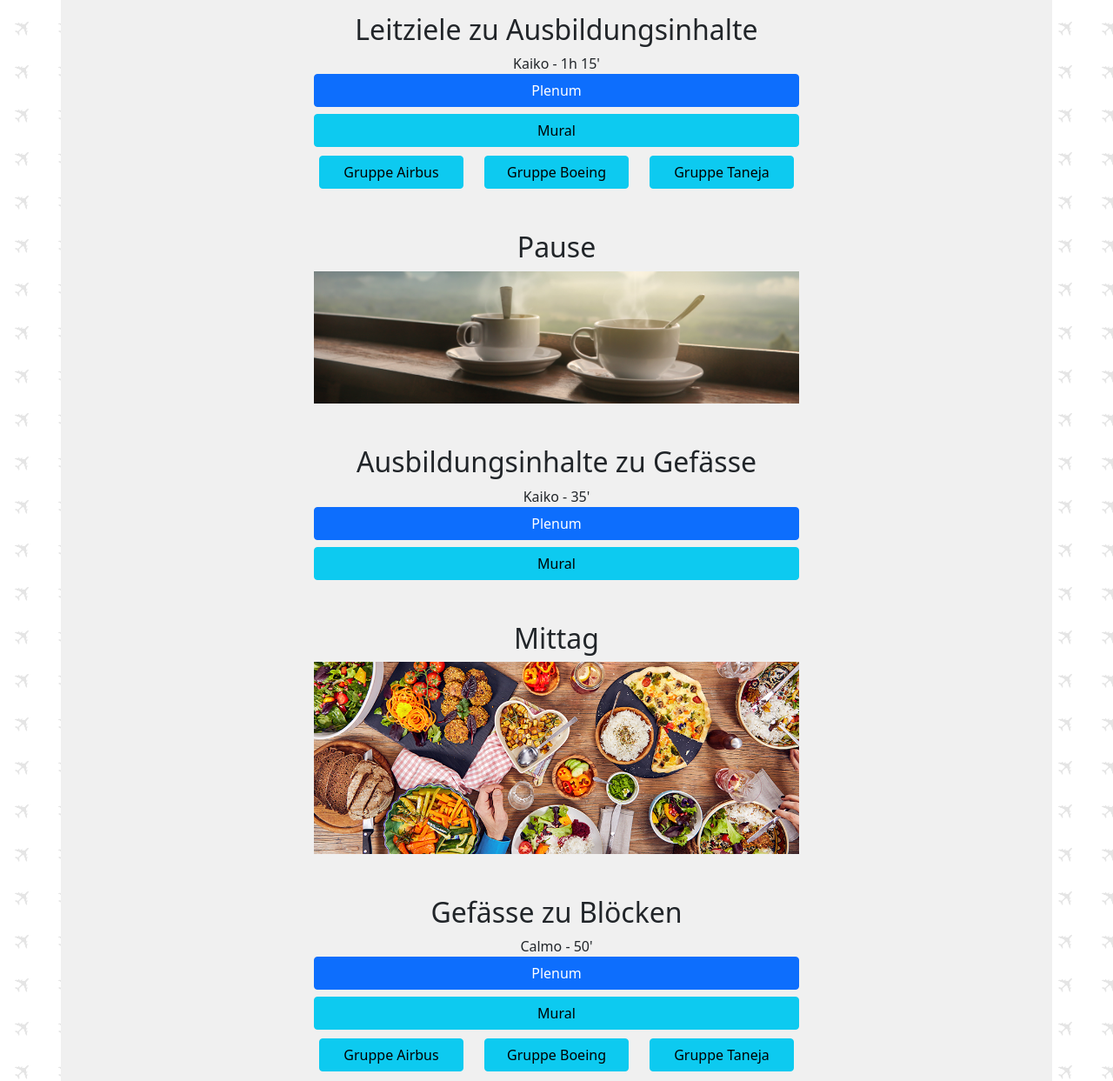
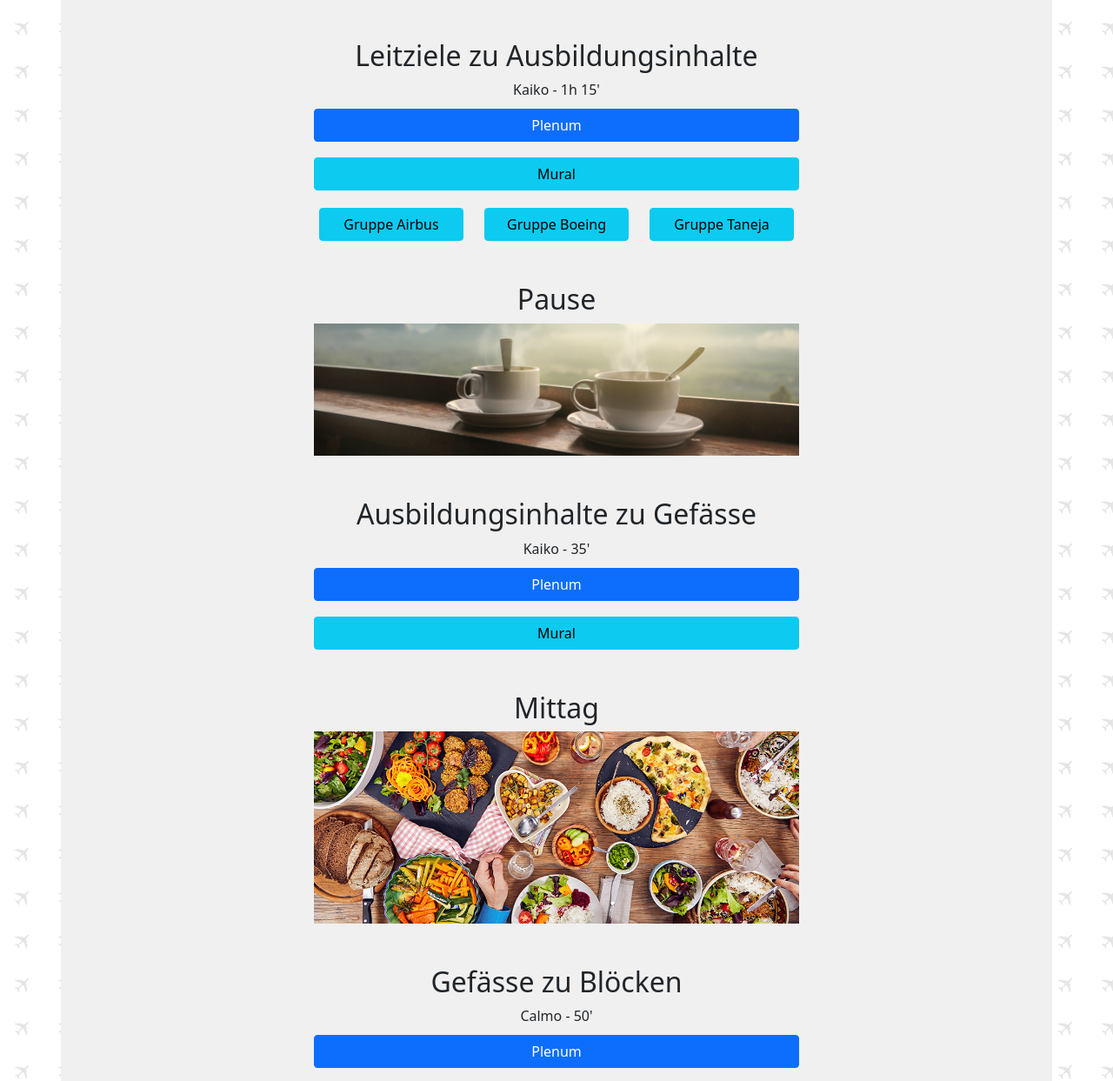
Before and after one commit to noahzarro/planungstag, a plain HTML site: page index.html in a window 1280 px wide. Shown: the part 742-1985 px from the top of the page at 87% size. Drawn offline with nearby package versions, Linux system fonts and the light colour scheme.

Commit message:
adjusted grouped buttons

```diff
--- a/hock.css
+++ b/hock.css
@@ -9,3 +9,7 @@
     background-repeat: repeat;
     background-size: 50px 50px;
 }
+
+.btn {
+    margin-top: 10px;
+}
--- a/index.html
+++ b/index.html
@@ -60,22 +60,22 @@
         </div>
 
         <div class="row" style="padding-top: 10px;">
-            <div class="col">
+            <div class="col-3">
 
             </div>
-            <div class="col-2">
+            <div class="col-md-2">
                 <div class="d-grid col-12 mx-auto">
                     <button class="btn btn-info" type="button">Gruppe Airbus</button>
                 </div>
             </div>
-            <div class="col-2">
-                <div class="d-grid  col-12 mx-auto">
+            <div class="col-md-2">
+                <div class="d-grid col-12 mx-auto">
                     <button class="btn btn-info" type="button">Gruppe Boeing</button>
                 </div>
             </div>
 
-            <div class="col-2">
-                <div class="d-grid  col-12 mx-auto">
+            <div class="col-md-2">
+                <div class="d-grid col-12 mx-auto">
                     <button class="btn btn-info" type="button">Gruppe Taneja</button>
                 </div>
             </div>
@@ -131,18 +131,18 @@
             <div class="col">
 
             </div>
-            <div class="col-2">
+            <div class="col-md-2">
                 <div class="d-grid col-12 mx-auto">
                     <button class="btn btn-info" type="button">Gruppe Airbus</button>
                 </div>
             </div>
-            <div class="col-2">
+            <div class="col-md-2">
                 <div class="d-grid  col-12 mx-auto">
                     <button class="btn btn-info" type="button">Gruppe Boeing</button>
                 </div>
             </div>
 
-            <div class="col-2">
+            <div class="col-md-2">
                 <div class="d-grid  col-12 mx-auto">
                     <button class="btn btn-info" type="button">Gruppe Taneja</button>
                 </div>
@@ -179,18 +179,18 @@
             <div class="col">
 
             </div>
-            <div class="col-2">
+            <div class="col-md-2">
                 <div class="d-grid col-12 mx-auto">
                     <button class="btn btn-info" type="button">Gruppe Airbus</button>
                 </div>
             </div>
-            <div class="col-2">
+            <div class="col-md-2">
                 <div class="d-grid  col-12 mx-auto">
                     <button class="btn btn-info" type="button">Gruppe Boeing</button>
                 </div>
             </div>
 
-            <div class="col-2">
+            <div class="col-md-2">
                 <div class="d-grid  col-12 mx-auto">
                     <button class="btn btn-info" type="button">Gruppe Taneja</button>
                 </div>
```
